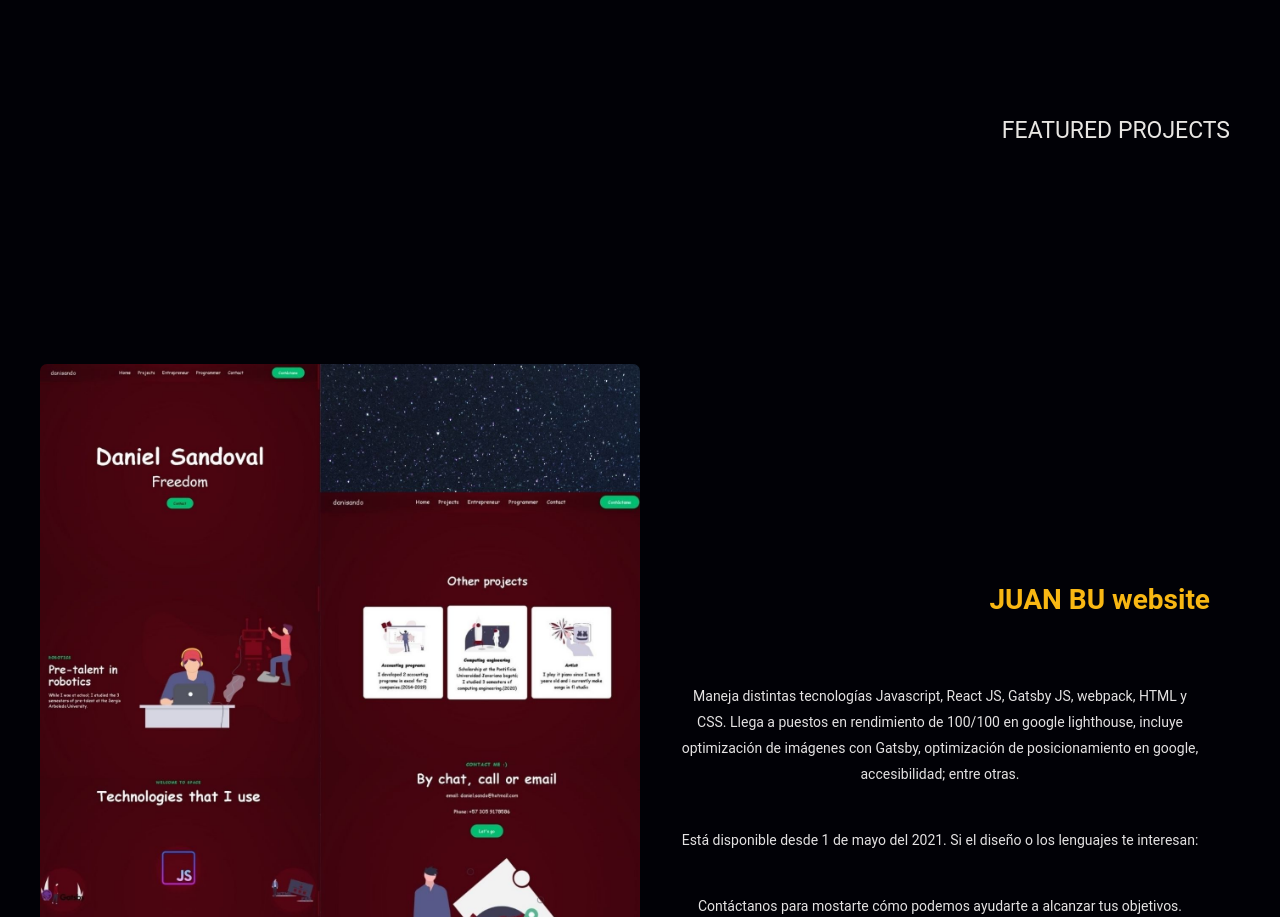
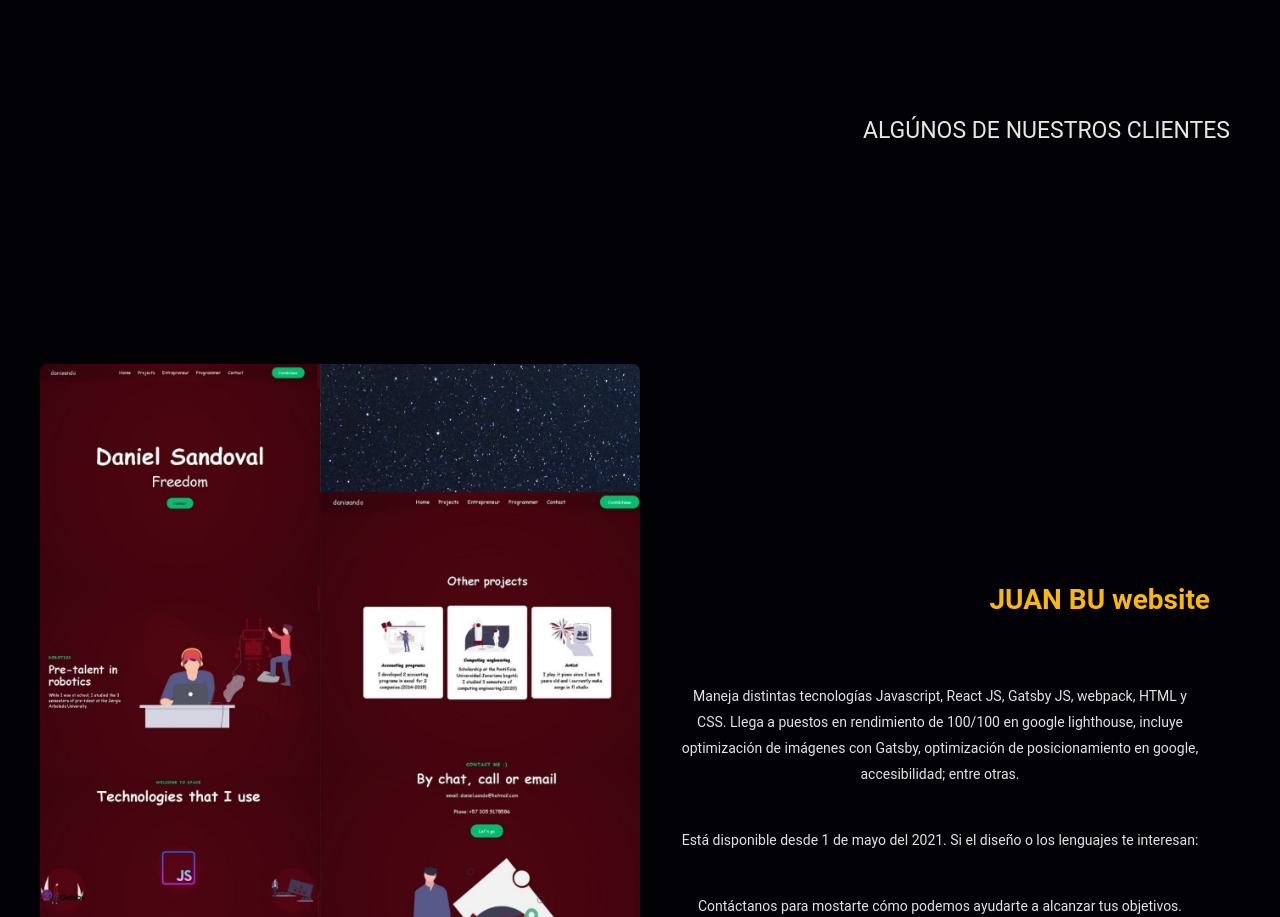
Before and after one commit to RogerRich-Inc/db-website, a Gatsby site: page / in a window 1280 px wide. Shown: the part 1761-2678 px from the top of the page. Built offline with nearby package versions, Linux system fonts and the light colour scheme; Gatsby itself is replaced by a stand-in of ours.

Commit message:
Algunos de nuestros clientes
God loves you

```diff
--- a/src/components/Project/Project.jsx
+++ b/src/components/Project/Project.jsx
@@ -23,7 +23,7 @@ const Project = () => {
         </div>
         <div className="container-projects">
           <p className="container-secondary-title-projects">
-            <span className="">featured projects</span>
+            <span className="">Algúnos de nuestros clientes</span>
           </p>
           <Projects />
         </div>
```
